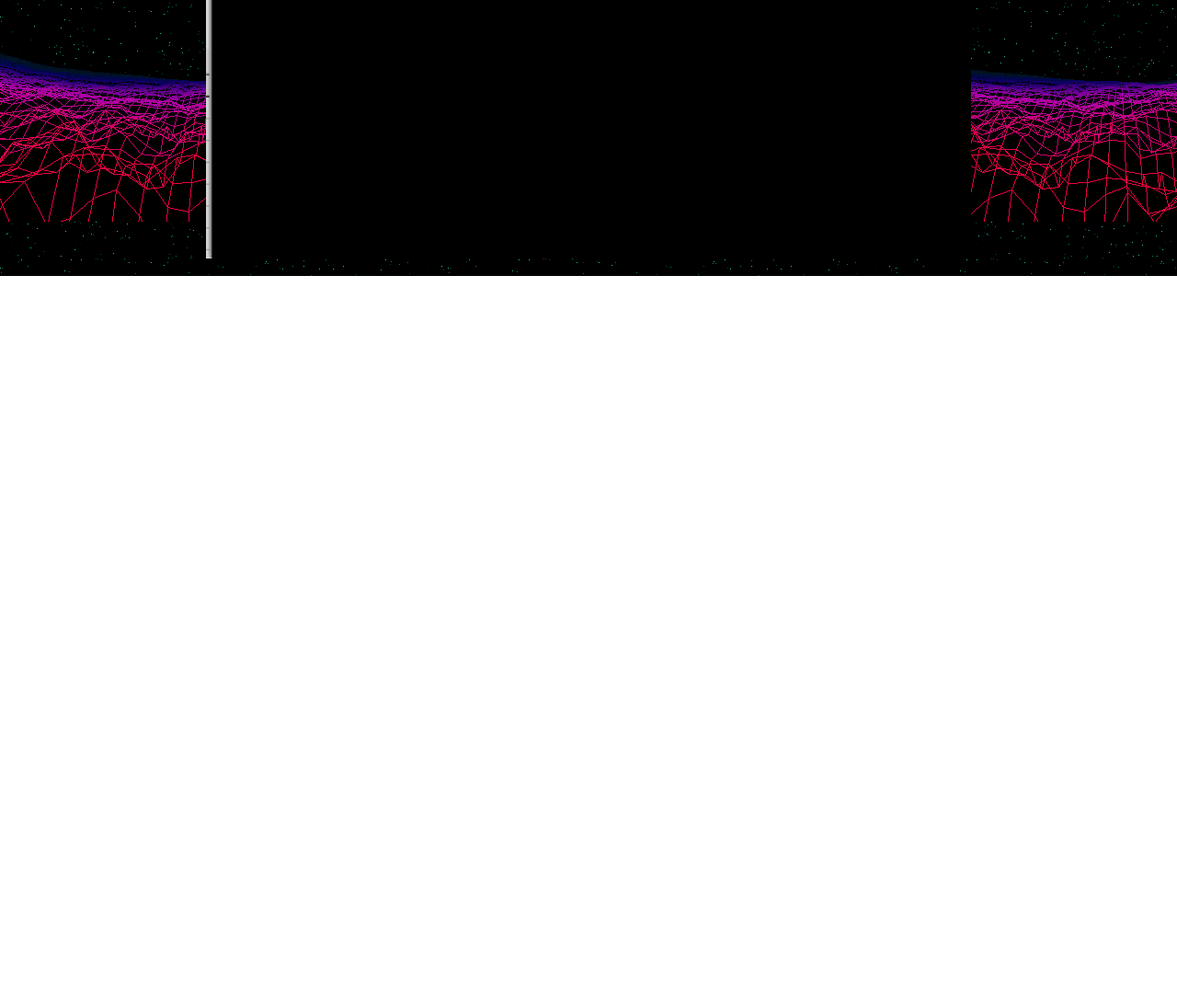
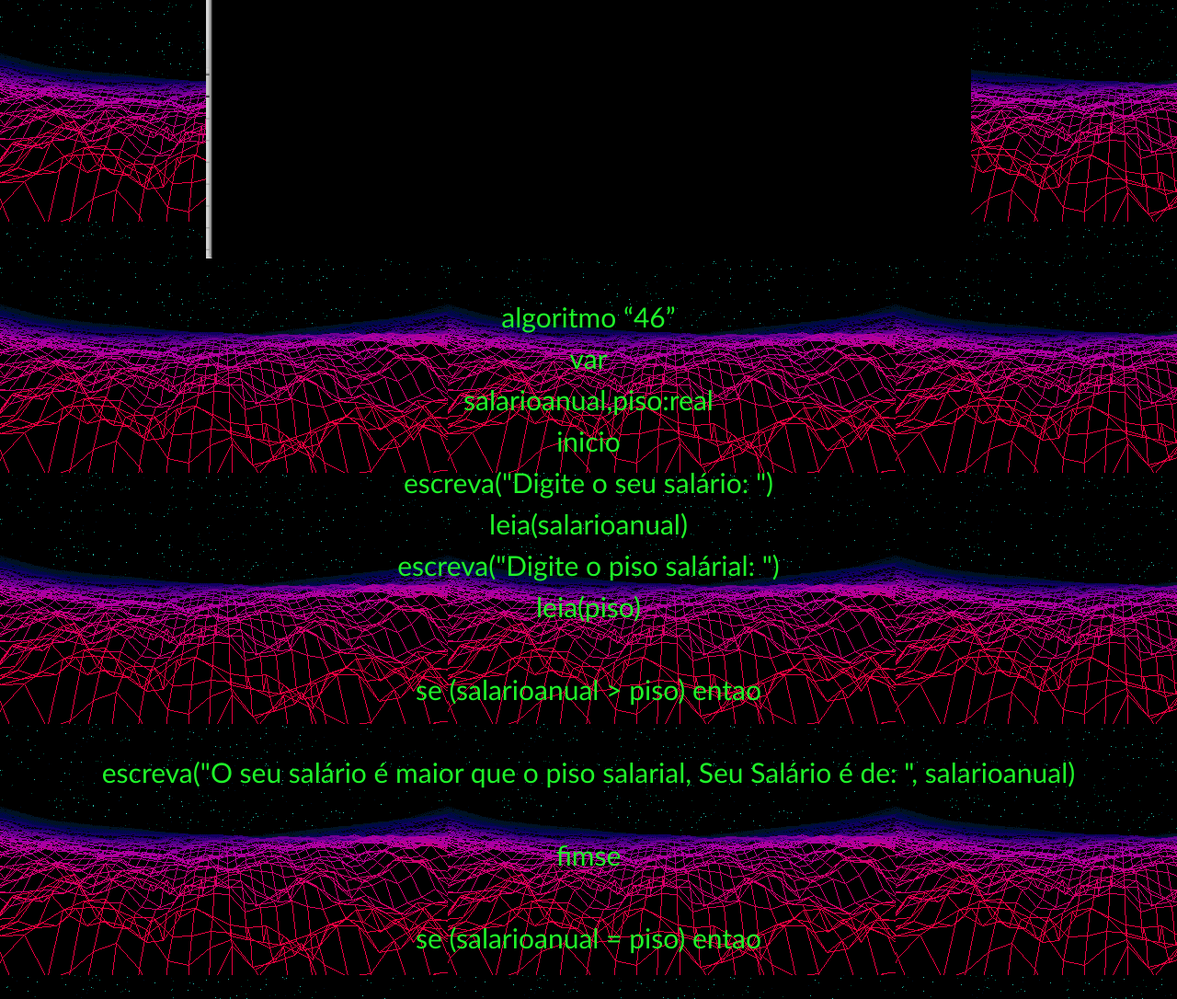
Before and after one commit to Senai-SC-CTAI/visualg-vs-javascript-Gstechnology18, a plain HTML site: page index.html in a window 1280 px wide. Shown: the part 1124-2210 px from the top of the page at 92% size. Before the commit the page ends 1424 px from the top, so only its background shows below. Drawn offline with Linux system fonts and the light colour scheme.

Commit message:
Update index.html

```diff
--- a/index.html
+++ b/index.html
@@ -87,7 +87,34 @@
   <!-- img src serve para adicionar imagens na página, sem ser no fundo -->
   <img src="Visualg.png" alt="">
   <img src="Result Visualg.png" alt="">
-
+  <p>algoritmo “46”<br>
+    var<br>
+    salarioanual,piso:real<br>
+    inicio<br>
+    escreva("Digite o seu salário: ")<br>
+    leia(salarioanual)<br>
+    escreva("Digite o piso salárial: ")<br>
+    leia(piso)<br>
+    <br>
+    se (salarioanual > piso) entao<br>
+    <br>
+    escreva("O seu salário é maior que o piso salarial, Seu Salário é de:  ", salarioanual)<br>
+    <br>
+    fimse<br>
+    <br>
+    se (salarioanual = piso) entao<br>
+    <br>
+    escreva("O seu salário é igual ao piso salarial,Seu Salário é de: ", salarioanual)<br>
+    <br>
+    fimse<br>
+    <br>
+    se (salarioanual < piso) entao<br>
+    <br>
+    escreva("O seu salário é menor que o piso salarial, Seu salario é de: ",salarioanual)<br>
+    <br>
+    fimse<br>
+    fimalgoritmo<br>
+    </p>
 
 </body>
 </html>
```
